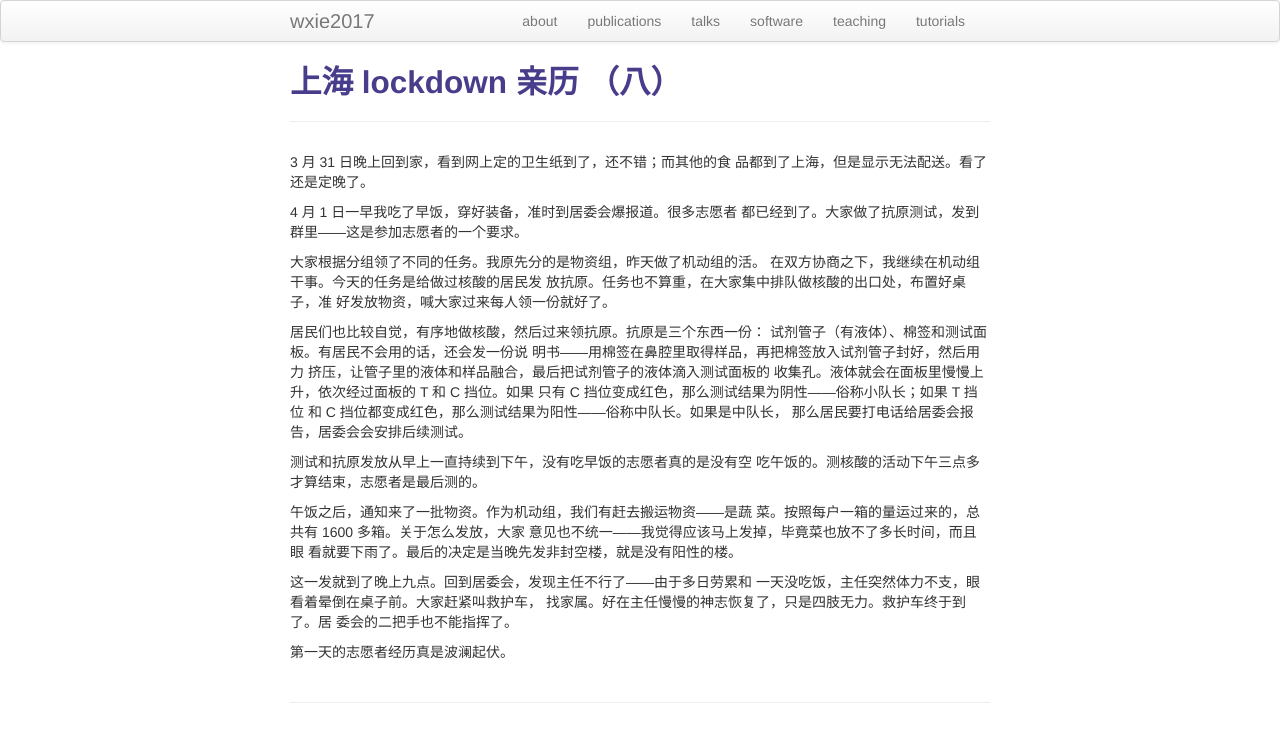
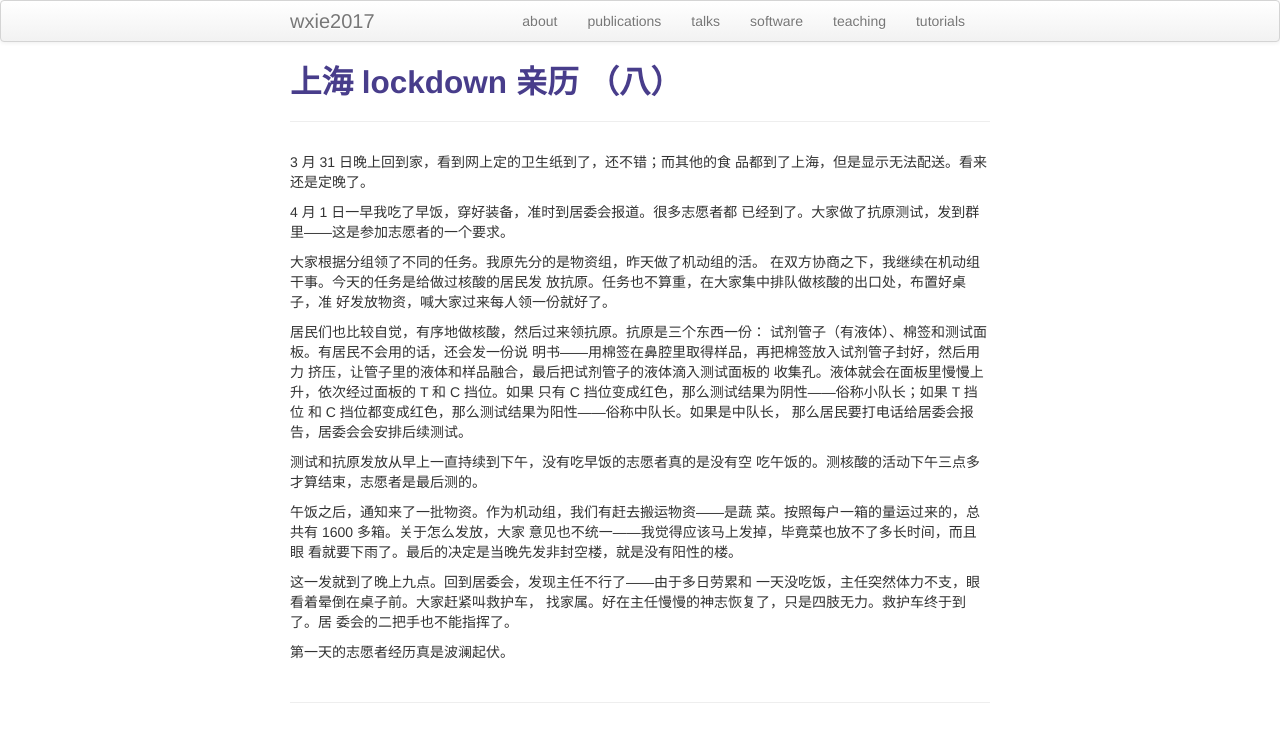
Before and after one commit to wxie2017/wxie2017.github.io, a Jekyll site: the page built from pages/article/上海-lockdown-亲历-8.md, in a window 1280 px wide. Shown: the top 742 px of the page. Built offline with Jekyll 4.4.1, drawn with Linux system fonts in a browser that asks for light colours.

Commit message:
add new article: shanghai lockdown 9

```diff
--- a/pages/article/上海-lockdown-亲历-8.md
+++ b/pages/article/上海-lockdown-亲历-8.md
@@ -6,10 +6,10 @@ description: thought on 2022-04-01
 
 
 3 月 31 日晚上回到家，看到网上定的卫生纸到了，还不错；而其他的食
-品都到了上海，但是显示无法配送。看了还是定晚了。
+品都到了上海，但是显示无法配送。看来还是定晚了。
 
-4 月 1 日一早我吃了早饭，穿好装备，准时到居委会爆报道。很多志愿者
-都已经到了。大家做了抗原测试，发到群里——这是参加志愿者的一个要求。
+4 月 1 日一早我吃了早饭，穿好装备，准时到居委会报道。很多志愿者都
+已经到了。大家做了抗原测试，发到群里——这是参加志愿者的一个要求。
 
 大家根据分组领了不同的任务。我原先分的是物资组，昨天做了机动组的活。
 在双方协商之下，我继续在机动组干事。今天的任务是给做过核酸的居民发
```
Also changed, not shown: pages/article/上海-lockdown-亲历-9.md (added, +47 -0 lines), pages/pubs.md (+1 -0 lines).
